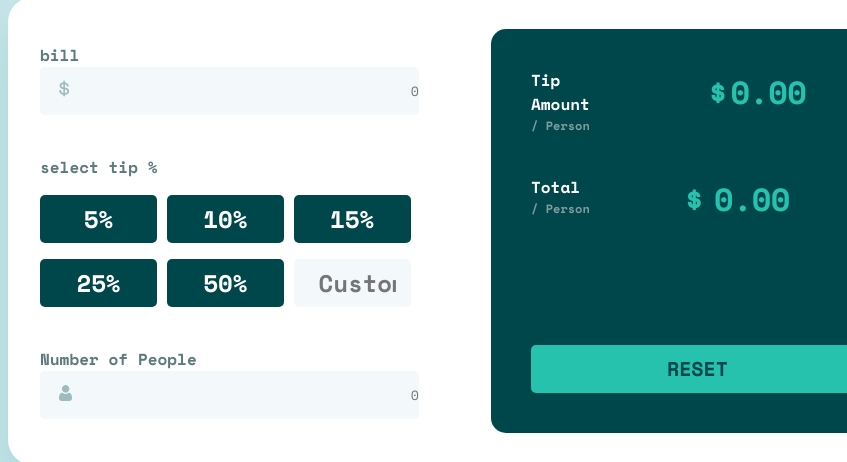
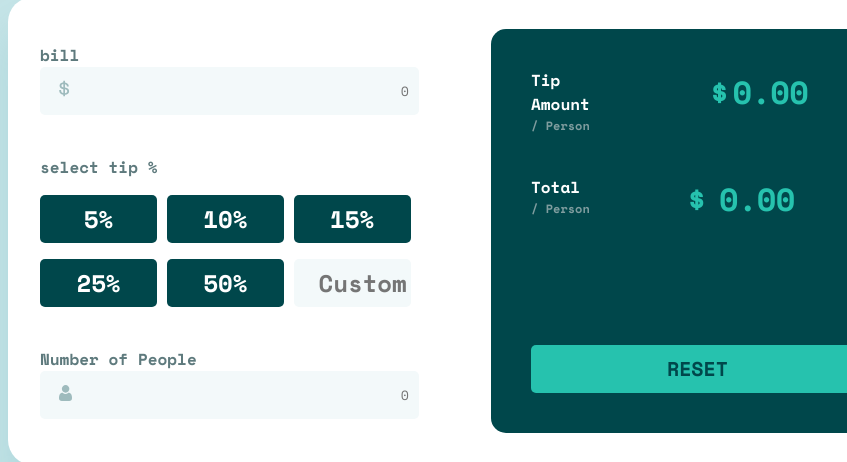
Before and after one commit to MrShota/tip-calculator-app, a plain HTML site: page index.html in a window 1280 px wide. Shown: the part 280-742 px from the top of the page, 172-1019 px from the left. Drawn offline with nearby package versions, Linux system fonts and the light colour scheme; a web font is replaced by a local one.

Commit message:
refactoring and minor style change

```diff
--- a/css/style.css
+++ b/css/style.css
@@ -85,7 +85,14 @@
     border: none;
     background-color: var(--bg-input);
     text-align: right;
+    padding-right: 10px;
 }
+input::-webkit-outer-spin-button,
+input::-webkit-inner-spin-button {
+  -webkit-appearance: none;
+  margin: 0;
+}
+
 
 .bill-input:hover,
 .people-input:hover {
@@ -157,10 +164,11 @@
     top: 50%;
     left: 5%;
 }
-#errorText{
-color: red;
-font-size: .7rem;
-float: right;
+
+#errorText {
+    color: red;
+    font-size: .7rem;
+    float: right;
 }
 
 /* ----------section two ---------------- */
@@ -196,7 +204,8 @@ float: right;
     text-transform: capitalize;
 
 }
-.dollarSign{
+
+.dollarSign {
     width: 25px;
     margin-left: 70px;
     font-size: 2rem;
@@ -206,6 +215,7 @@ float: right;
     color: var(--btn-color);
 
 }
+
 .tip-amount,
 .total-amount {
     width: 200px;
@@ -288,14 +298,16 @@ float: right;
 
         margin: 32px;
     }
-    .dollarSign{
+
+    .dollarSign {
         width: 25px;
         margin-left: 90px;
 
     }
+
     .tip-amount,
     .total-amount {
-        width: 150px;
+        width: 145px;
 
     }
 
--- a/index.html
+++ b/index.html
@@ -31,7 +31,7 @@
       <div class="section-one">
         <form class="form-dollar" action="#">
           <label for="bill-input">bill</label> <br>
-          <input class="bill-input" id="bill-input" placeholder="0">
+          <input class="bill-input" id="bill-input" type="number" placeholder="0">
         </form>
         <div class="btn-div">
 
@@ -48,7 +48,7 @@
 
         <form class="form-people" action="#">
           <label for="people-input">Number of People</label> <span id="errorText"></span> <br>
-          <input class="people-input" id="people-input" type="text" placeholder="0">
+          <input class="people-input" id="people-input" type="number" placeholder="0">
         </form>
 
       </div>
--- a/script.js
+++ b/script.js
@@ -68,6 +68,7 @@ function calculator(tip) {
     if (peopleInput.value === '') {
         errorText.innerText = `Can't be zero`;
         errorText.style.color = 'red'
+        peopleInput.style.border.color="red"
     }
     else {
         errorText.innerText = ``;
```
